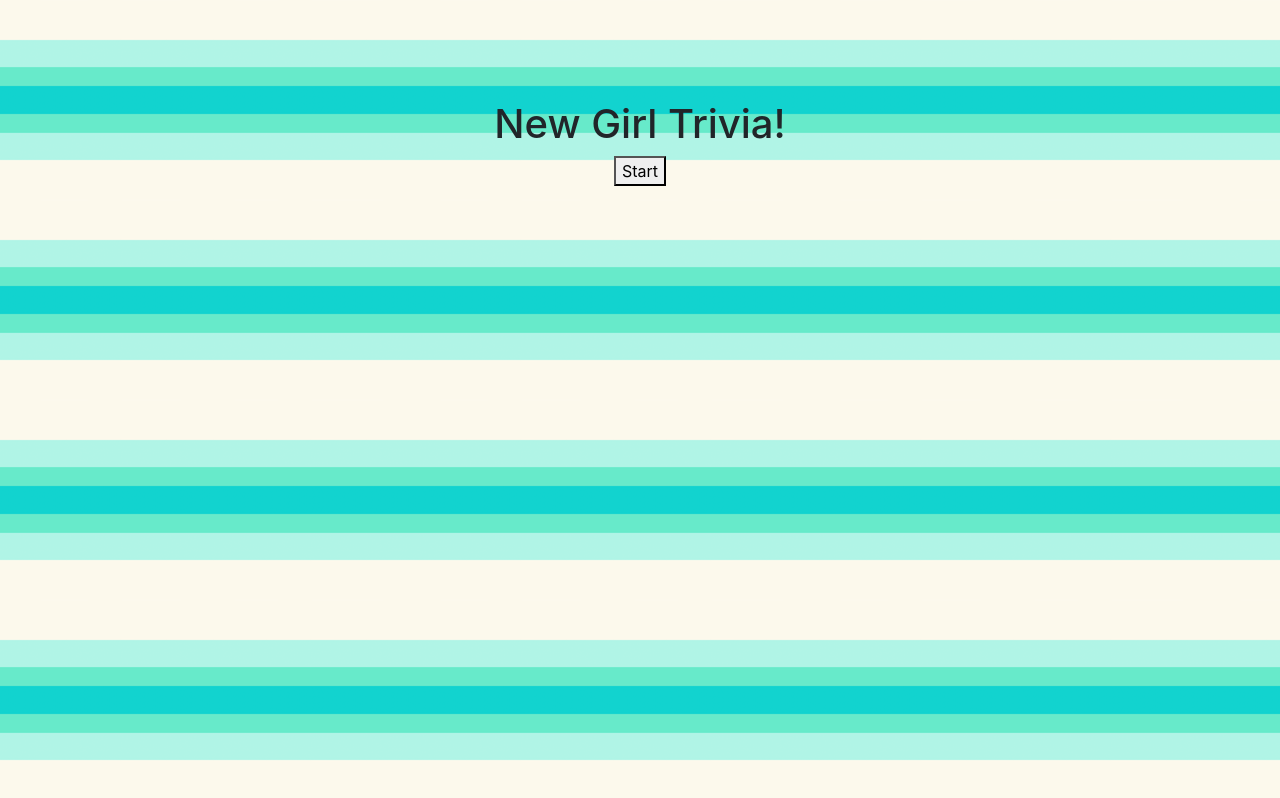
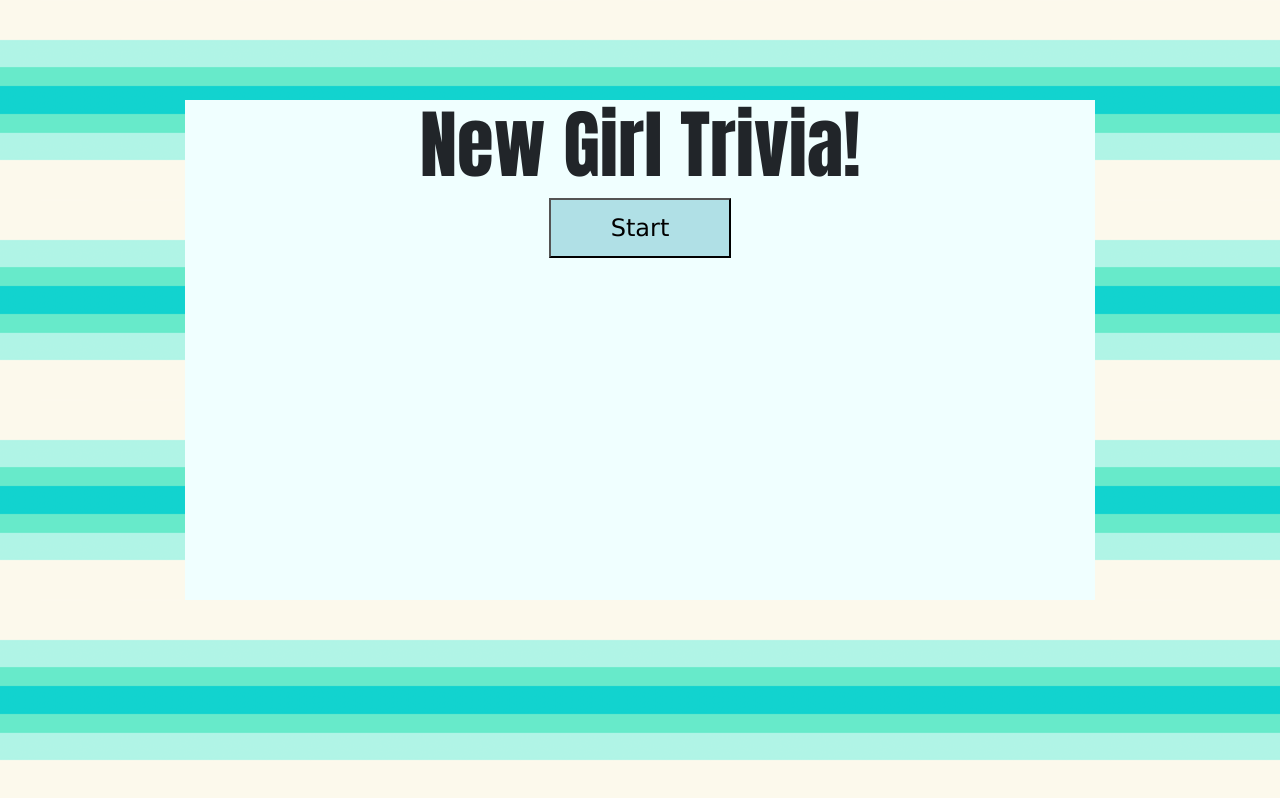
Before and after one commit to brookeguarienti/TriviaGame, a plain HTML site: page index.html in a window 1280 px wide. Drawn offline with nearby package versions, Linux system fonts and the light colour scheme.

Commit message:
added class to button in javascript to call and style in css. updated button styles in css. updated title font and size.

```diff
--- a/assets/css/style.css
+++ b/assets/css/style.css
@@ -4,8 +4,9 @@ body {
 }
 
 .content-wrapper {
-    /* background-color: azure; */
-    margin: 100px 100px auto;
+    background-color: azure;
+    margin: 100px 100px;
+    max-height: none;
     text-align: center;
     height: 500px;
 }
@@ -14,3 +15,17 @@ p.quest {
     margin: 20px 0px 20px !important;
     font-weight: 650;
 }
+
+.title {
+    font-family: Impact, Haettenschweiler, 'Arial Narrow Bold', sans-serif;
+}
+h1 {
+    font-size: 75px;
+}
+
+.button {
+    background-color: #B0E0E6;
+    font-family: 'Lucida Sans', 'Lucida Sans Regular', 'Lucida Grande', 'Lucida Sans Unicode', Geneva, Verdana, sans-serif;
+    font-size: 24px;
+    padding: 10px 60px;
+}
--- a/assets/javascript/app.js
+++ b/assets/javascript/app.js
@@ -1,6 +1,6 @@
 $(document).ready(function () {
-    // variable to set timer to 30
-    var countDown = 30;
+    // variable to set timer to 60
+    var countDown = 60;
     //  Variable that will hold our interval ID when we execute the "run" function
     var intervalId;
     // questions, answer choices, and correct answer
@@ -66,10 +66,10 @@ $(document).ready(function () {
 
     // function that brings about the start button
     function renderStart() {
-        $("#start").append("<button>" + "Start" + "</button>");
+        $("#start").append("<button class=button>" + "Start" + "</button>");
     }
     function renderDoneBtn() {
-        $("#doneBtn").append("<button>" + "Done" + "</button>");
+        $("#doneBtn").append("<button class=button>" + "Done" + "</button>");
     }
 
     // calling renderStart function
--- a/index.html
+++ b/index.html
@@ -18,7 +18,7 @@
 <body>
     <!-- this is my content section -->
     <div class="container">
-        <div class=content-wrapper>
+        <div class="content-wrapper">
             <!-- Row 1 -->
             <div class="row">
                 <!-- this is column 1 of 1 in row 1 -->
```
